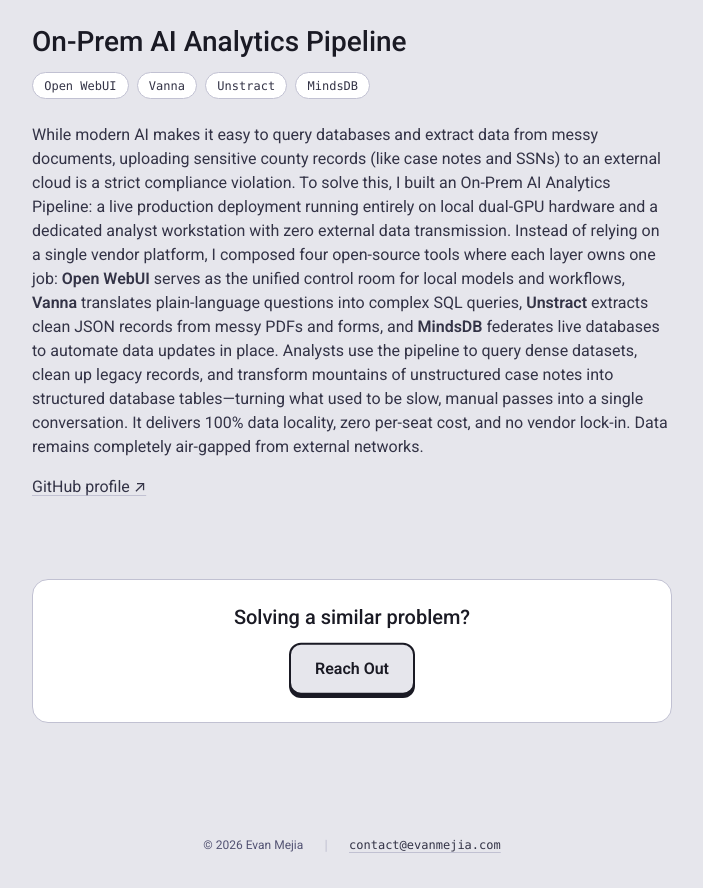
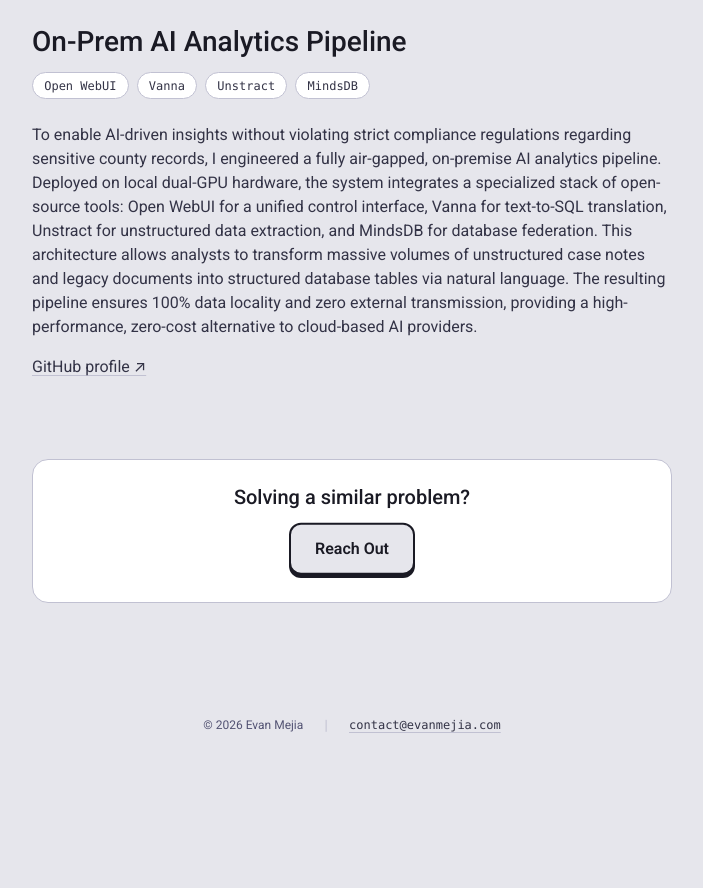
Before and after one commit to evanmejia/personal-website, a plain HTML site: page projects.html in a window 1280 px wide. Shown: the part 920-1808 px from the top of the page, without its empty margins (288-991 px from the left). After the commit the page ends 1688 px from the top, so only its background shows below. Drawn offline with Linux system fonts and the light colour scheme; a script that the page names is missing; a web font is replaced by a local one.

Commit message:
Edit for On-Prem AI Pipeline project description

```diff
--- a/projects.html
+++ b/projects.html
@@ -142,32 +142,22 @@
                             <li class="pill">MindsDB</li>
                         </ul>
                         <p>
-                            While modern AI makes it easy to query databases and
-                            extract data from messy documents, uploading
-                            sensitive county records (like case notes and SSNs)
-                            to an external cloud is a strict compliance
-                            violation. To solve this, I built an On-Prem AI
-                            Analytics Pipeline: a live production deployment
-                            running entirely on local dual-GPU hardware and a
-                            dedicated analyst workstation with zero external
-                            data transmission. Instead of relying on a single
-                            vendor platform, I composed four open-source tools
-                            where each layer owns one job:
-                            <b>Open WebUI</b> serves as the unified control room
-                            for local models and workflows,
-                            <b>Vanna</b> translates plain-language questions
-                            into complex SQL queries, <b>Unstract</b> extracts
-                            clean JSON records from messy PDFs and forms, and
-                            <b>MindsDB</b>
-                            federates live databases to automate data updates in
-                            place. Analysts use the pipeline to query dense
-                            datasets, clean up legacy records, and transform
-                            mountains of unstructured case notes into structured
-                            database tables—turning what used to be slow, manual
-                            passes into a single conversation. It delivers 100%
-                            data locality, zero per-seat cost, and no vendor
-                            lock-in. Data remains completely air-gapped from
-                            external networks.
+                            To enable AI-driven insights without violating
+                            strict compliance regulations regarding sensitive
+                            county records, I engineered a fully air-gapped,
+                            on-premise AI analytics pipeline. Deployed on local
+                            dual-GPU hardware, the system integrates a
+                            specialized stack of open-source tools: Open WebUI
+                            for a unified control interface, Vanna for
+                            text-to-SQL translation, Unstract for unstructured
+                            data extraction, and MindsDB for database
+                            federation. This architecture allows analysts to
+                            transform massive volumes of unstructured case notes
+                            and legacy documents into structured database tables
+                            via natural language. The resulting pipeline ensures
+                            100% data locality and zero external transmission,
+                            providing a high-performance, zero-cost alternative
+                            to cloud-based AI providers.
                         </p>
                         <p>
                             <a href="https://github.com/evanmejia"
```
